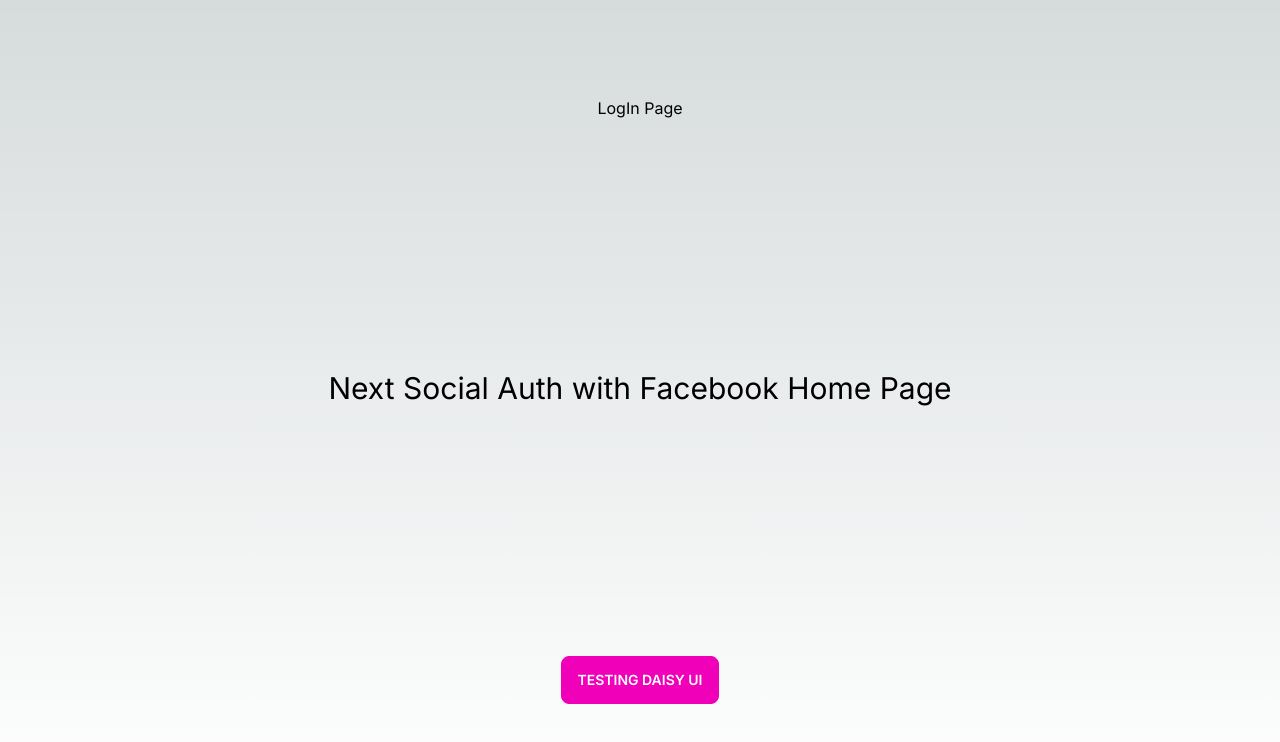
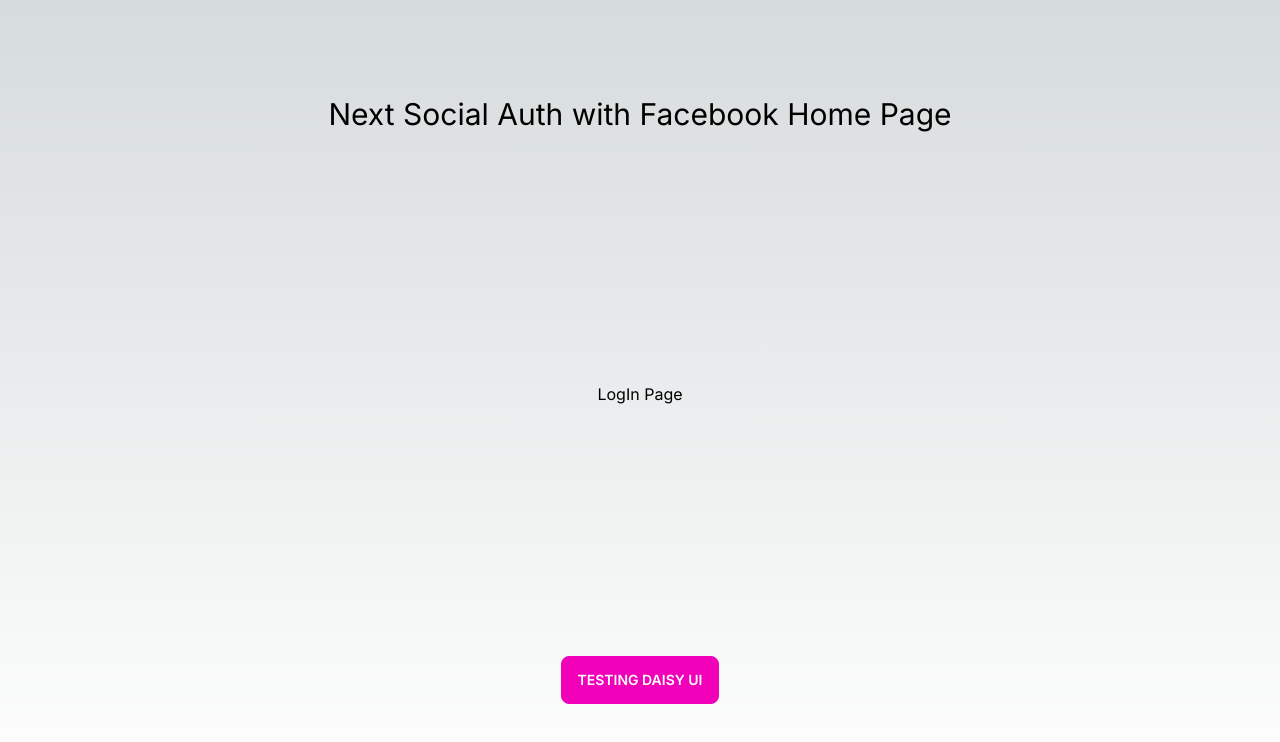
Before and after one commit to mollikacomputer/next_social_auth, a Next.js app: page / in a window 1280 px wide. Shown: the top 742 px of the page. Built offline with nearby package versions, Linux system fonts and the light colour scheme.

Commit message:
move login file

```diff
--- a/pages/index.js
+++ b/pages/index.js
@@ -9,8 +9,9 @@
     <main
       className={`flex min-h-screen flex-col items-center justify-between p-24 ${inter.className}`}
     >
-      <Link href='/login' > LogIn Page </Link>
+
      <h2 className="text-3xl">Next Social Auth with Facebook Home Page</h2>
+     <Link href='/login' > LogIn Page </Link>
      <button class="btn btn-secondary">Testing Daisy UI </button>
     </main>
   )
--- a/pages/login/login.js
+++ b/pages/login.js
@@ -1,5 +1,4 @@
 import Link from 'next/link';
-import React from 'react';
 
 const login = () => {
     return (
```
